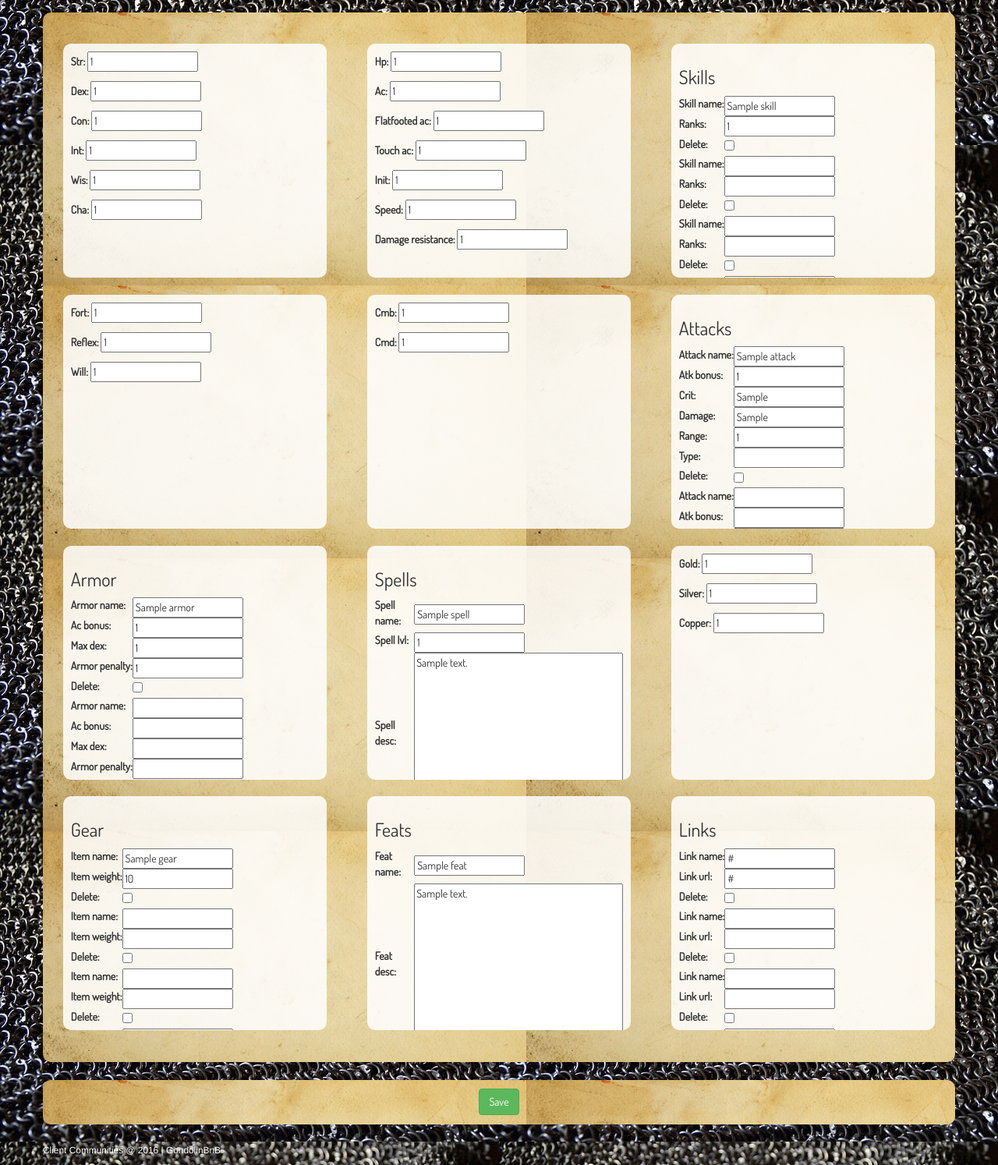
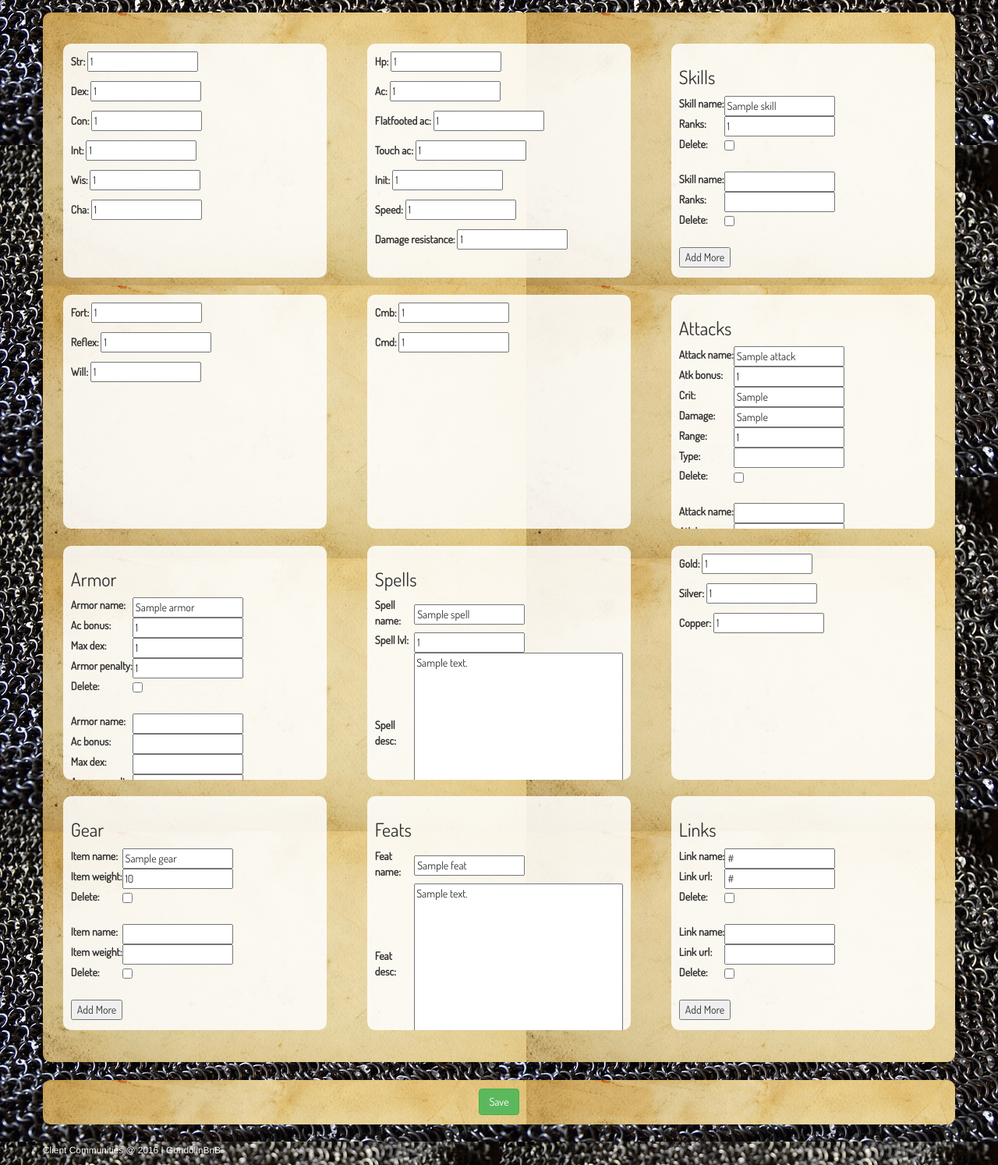
Before and after one commit to VorpalFalchion/gondolinBnB, a Django app: page /edit/1/ in a window 1280 px wide. Shown: the part 240-1734 px from the top of the page at 78% size. Run offline with Django 3.2, Linux system fonts and the light colour scheme; tables that the repository leaves empty hold one stand-in row (values such as "Sample post"); parts of the project's set-up code (start-up, migrations or seed data) failed here and were passed over; some libraries are stand-ins or nearby versions.

Commit message:
finished add line in edit.html

```diff
--- a/charsheet/forms.py
+++ b/charsheet/forms.py
@@ -23,7 +23,7 @@ class SkillsForm(forms.ModelForm):
         model = Skills
         fields = ['skill_name','ranks']
 
-SkillsFormSet = inlineformset_factory(Character, Skills, fields=['skill_name','ranks'])
+SkillsFormSet = inlineformset_factory(Character, Skills, fields=['skill_name','ranks'], can_delete=True, extra=1)
 
 class SavesForm(forms.ModelForm):
     class Meta:
@@ -41,7 +41,7 @@ class AttacksForm(forms.ModelForm):
         model = Attacks
         fields = ['attack_name','atk_bonus','crit','damage','range','type']
 
-AttacksFormSet = inlineformset_factory(Character, Attacks, fields=['attack_name','atk_bonus','crit','damage','range','type'])
+AttacksFormSet = inlineformset_factory(Character, Attacks, fields=['attack_name','atk_bonus','crit','damage','range','type'], extra=1)
 
 #many to one
 class ArmorForm(forms.ModelForm):
@@ -49,14 +49,14 @@ class ArmorForm(forms.ModelForm):
         model = Armor
         fields = ['armor_name','ac_bonus','max_dex','armor_penalty']
 
-ArmorFormSet = inlineformset_factory(Character, Armor, fields=['armor_name','ac_bonus','max_dex','armor_penalty'])
+ArmorFormSet = inlineformset_factory(Character, Armor, fields=['armor_name','ac_bonus','max_dex','armor_penalty'], extra=1)
 #many to one
 class SpellsForm(forms.ModelForm):
     class Meta:
         model = Spells
         fields = ['spell_name','spell_desc','spell_lvl']
 
-SpellsFormSet = inlineformset_factory(Character, Spells, fields=['spell_name','spell_lvl','spell_desc'])
+SpellsFormSet = inlineformset_factory(Character, Spells, fields=['spell_name','spell_lvl','spell_desc'], extra=1)
 
 class MoneyForm(forms.ModelForm):
     class Meta:
@@ -69,7 +69,7 @@ class GearForm(forms.ModelForm):
         model = Gear
         fields = ['item_name','item_weight']
 
-GearFormSet = inlineformset_factory(Character, Gear, fields=['item_name','item_weight'])
+GearFormSet = inlineformset_factory(Character, Gear, fields=['item_name','item_weight'], extra=1)
 
 #many to one
 class FeatsForm(forms.ModelForm):
@@ -77,11 +77,11 @@ class FeatsForm(forms.ModelForm):
         model = Feats
         fields = ['feat_name','feat_desc']
 
-FeatsFormSet = inlineformset_factory(Character, Feats, fields=['feat_name','feat_desc'])
+FeatsFormSet = inlineformset_factory(Character, Feats, fields=['feat_name','feat_desc'], extra=1)
 #many to one
 class LinksForm(forms.ModelForm):
     class Meta:
         model = Links
         fields = ['link_name','link_url']
 
-LinksFormSet = inlineformset_factory(Character, Links, fields=['link_name','link_url'])
+LinksFormSet = inlineformset_factory(Character, Links, fields=['link_name','link_url'], extra=1)
```
Also changed, not shown: templates/charsheet/edit.html (+7 -0 lines).
